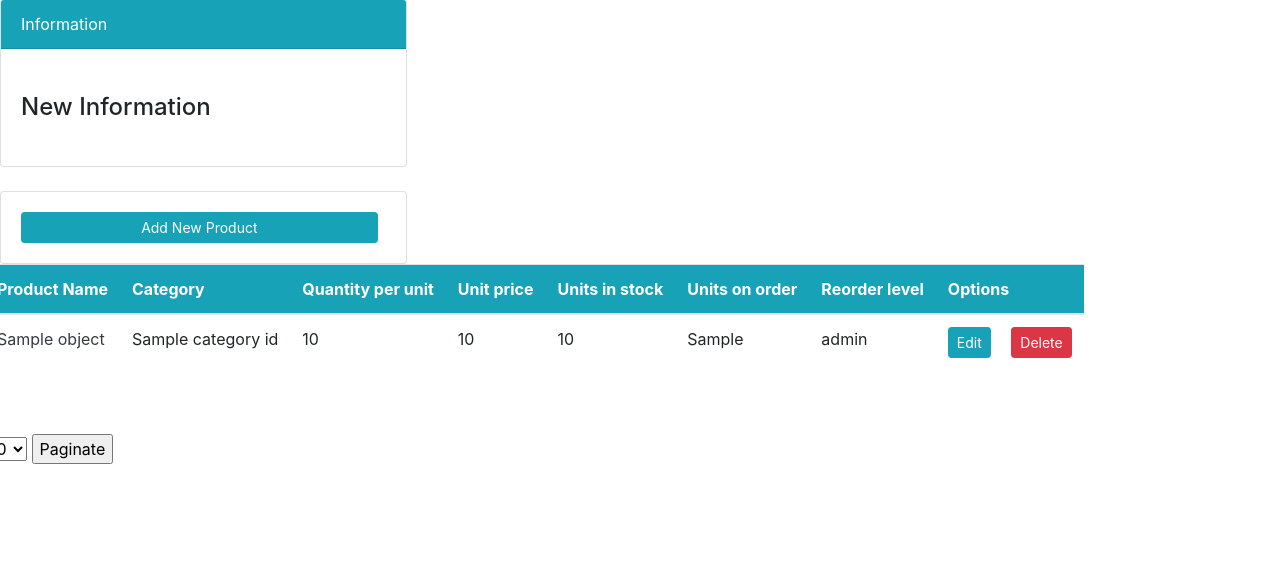
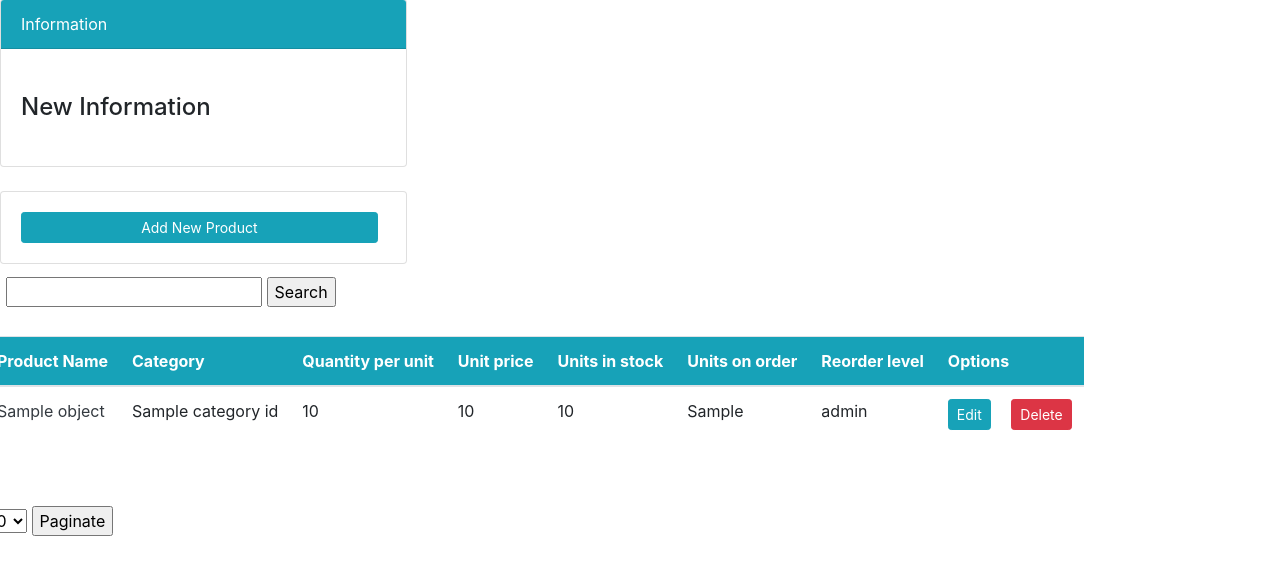
Before and after one commit to FX2One/fxims, a Django app: template fxecommerce/templates/product_list.html in a window 1280 px wide. Shown: the part 81-656 px from the top of the page. Run offline with Django 4.2, Linux system fonts and the light colour scheme; the template is opened without the code that fills it: most values are stand-ins (such as "Sample title", 1, 10 or a date in 2020); some libraries are stand-ins or nearby versions.

Commit message:
ADD: search query form to products

```diff
--- a/fxecommerce/templates/product_list.html
+++ b/fxecommerce/templates/product_list.html
@@ -14,6 +14,14 @@ Products
         </div>
     </div>
     <div class="col-md-">
+        <div class="alert alert-">
+            <form method="get">
+                {% csrf_token %}
+                {{ form|crispy }}
+                <input type="text" name="q" value="{{ request.GET.q }}">
+                <input type="submit" value="Search">
+            </form>
+        </div>
         <table class="table bg-white">
             <thead class="bg-info text-white">
             <tr>
```
